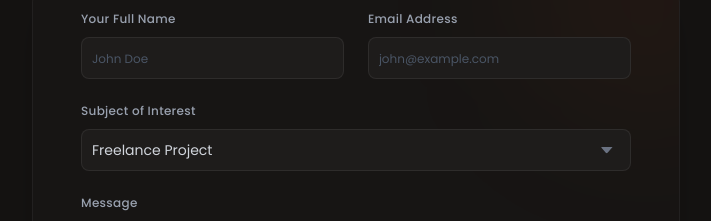
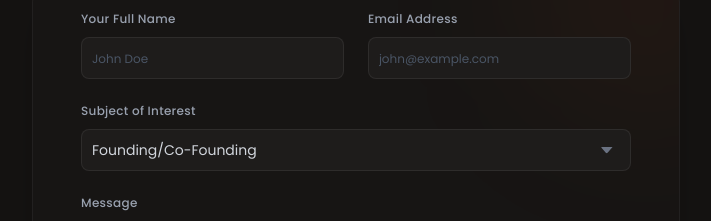
Before and after one commit to Lamar-Glass/portfolio, a React (Vite) app: page / in a window 1280 px wide. Shown: the part 4912-5133 px from the top of the page, without its empty margins (472-1183 px from the left). Built offline with nearby package versions, Linux system fonts and the light colour scheme.

Commit message:
contact update

```diff
--- a/src/Section/Contact.jsx
+++ b/src/Section/Contact.jsx
@@ -38,7 +38,7 @@ const Contact = React.forwardRef(function Contact(props, ref) {
               <select
                 name="subject"
                 id="subject"
-                defaultValue="freelance"
+                defaultValue="founding"
                 className={`${inpStyle} appearance-none cursor-pointer`}
               >
                 <option value="founding" className={opStyle}>Founding/Co-Founding</option>
--- a/src/Section/Experience.jsx
+++ b/src/Section/Experience.jsx
@@ -16,6 +16,7 @@ const experiences = [
   },
 
   // Add more experiences here
+
 
 ];
 
```
